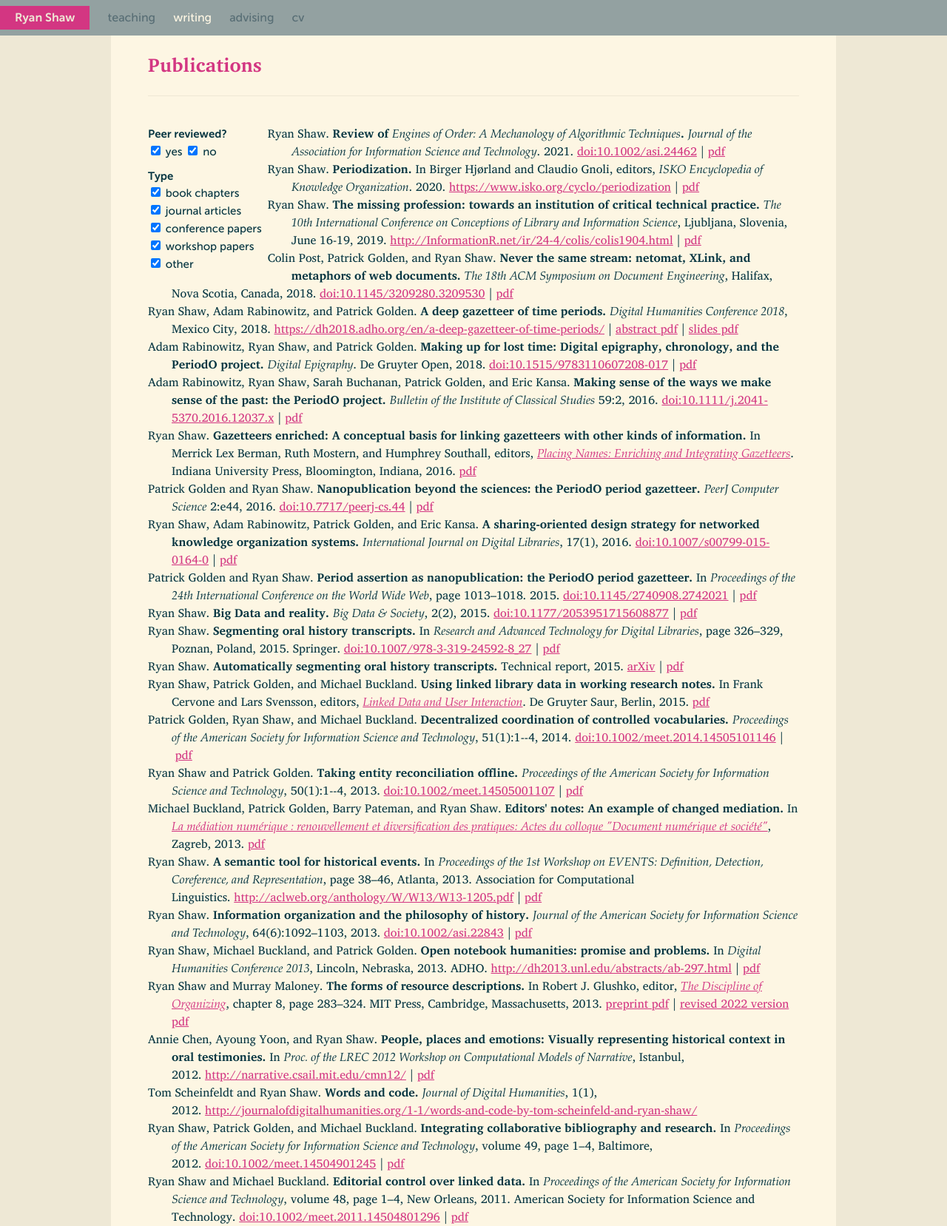
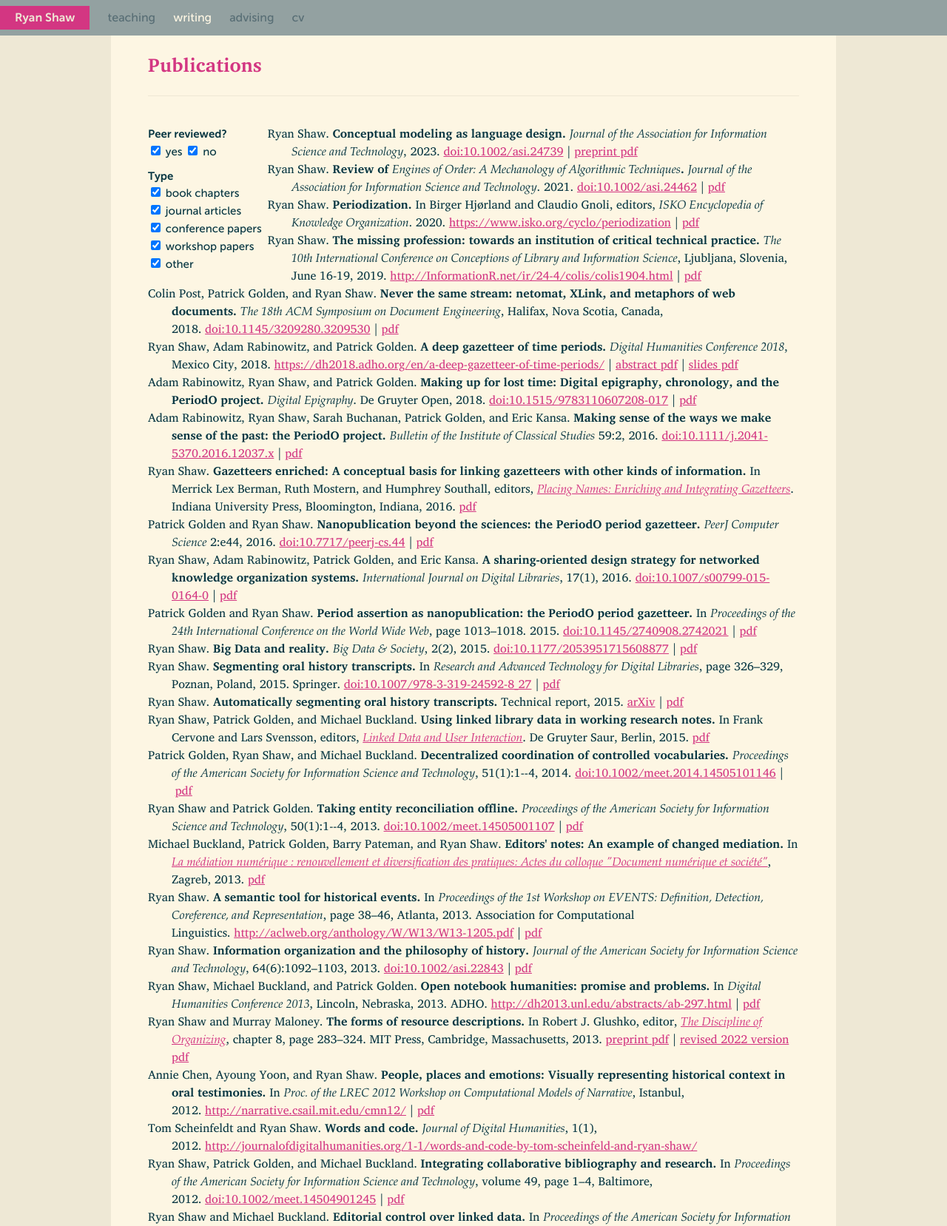
Before and after one commit to rybesh/aeshin, a Django app: page /writing/ in a window 1280 px wide. Shown: the top 1657 px of the page at 74% size. Run offline with Django 4.2, Linux system fonts and the light colour scheme; some web fonts are replaced.

Commit message:
conceptual modeling as language design

```diff
--- a/aeshin/templates/writing.html
+++ b/aeshin/templates/writing.html
@@ -52,6 +52,20 @@
     </dl>
   </form>
   <div id="items">
+
+  <p id="language-design"
+     class="item"
+     data-peer-reviewed="yes"
+     data-type="journal-article"
+     >
+    Ryan Shaw.
+    <span class="title">Conceptual modeling as language design.</span>
+    <em>Journal of the Association for Information Science and
+    Technology</em>,
+    2023.&nbsp;<a href="https://doi.org/10.1002/asi.24739">doi:10.1002/asi.24739</a>&nbsp;|&nbsp;<a href="{%
+    static "pubs/Shaw - 2013 - Information organization and the
+    philosophy of history.pdf" %}">preprint pdf</a>
+  </p>
 
   <p class="item"
      data-peer-reviewed="no"
```
Also changed, not shown: 1 other file.
